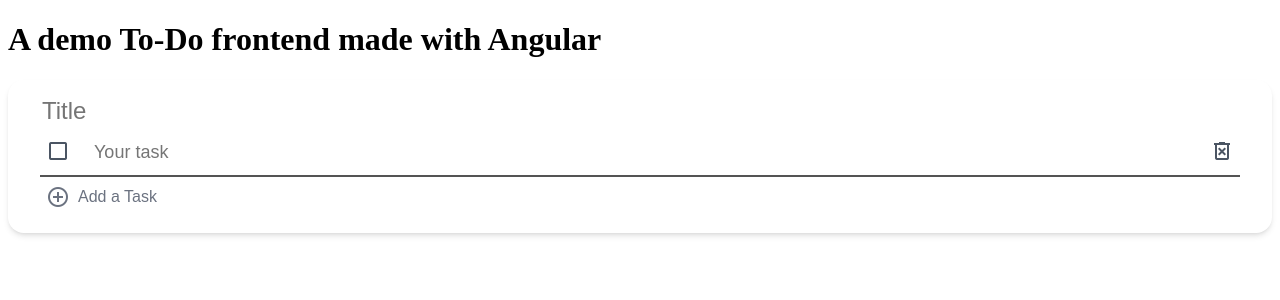
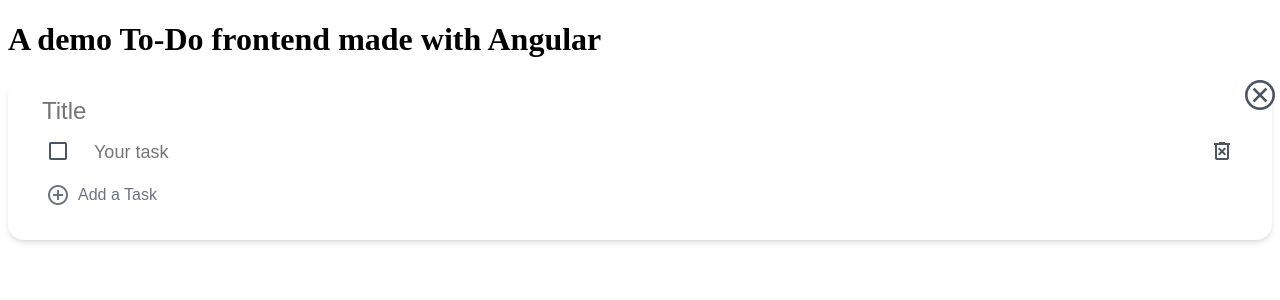
Before and after one commit to Anurav-Garg/angular-todo-demo, an Angular app: page / in a window 1280 px wide. Shown: the top 300 px of the page. Built offline with nearby package versions, Linux system fonts and the light colour scheme.

Commit message:
Add delete card button

```diff
--- a/src/app/todo-card/todo-card.component.css
+++ b/src/app/todo-card/todo-card.component.css
@@ -5,6 +5,8 @@
   padding-right: 2rem;
   padding-top: 1rem;
   padding-bottom: 1rem;
+  position: relative;
+  min-height: 8rem;
 }
 
 .todo-title {
@@ -41,3 +43,28 @@
 .add-task-button:hover {
   color: rgb(0 0 0);
 }
+
+.delete-card-button {
+  position: absolute;
+  top: 0px;
+  right: 0px;
+  margin-top: -0.25rem;
+  margin-right: -0.75rem;
+}
+
+.delete-card-button:hover {
+  color: rgb(239 68 68);
+}
+
+button {
+  border-style: none;
+  background-color: inherit;
+  cursor: pointer;
+  color: rgb(75 85 99);
+  min-width: 0px;
+}
+
+.material-symbols-outlined.md-18 { font-size: 18px; }
+.material-symbols-outlined.md-24 { font-size: 24px; }
+.material-symbols-outlined.md-36 { font-size: 36px; }
+.material-symbols-outlined.md-48 { font-size: 48px; }
--- a/src/app/todo-card/todo-card.component.html
+++ b/src/app/todo-card/todo-card.component.html
@@ -1,4 +1,7 @@
 <div class="todo-card">
+  <button class="delete-card-button" (click)="deleteTodo()">
+    <span class="material-symbols-outlined md-36"> cancel </span>
+  </button>
   <input class="todo-title" [placeholder]="'Title'" size="2" />
   <div class="todo-list">
     <div *ngFor="let todoItem of findUncheckedTasks()">
--- a/src/app/todo-card/todo-card.component.ts
+++ b/src/app/todo-card/todo-card.component.ts
@@ -1,4 +1,4 @@
-import { Component } from '@angular/core';
+import { Component, EventEmitter, Input, Output } from '@angular/core';
 import { TodoItem } from './todoItem';
 
 @Component({
@@ -7,6 +7,10 @@
   styleUrls: ['./todo-card.component.css'],
 })
 export class TodoCardComponent {
+  @Input() id: number = 0;
+
+  @Output() deleteEvent = new EventEmitter<number>();
+
   todoItems: TodoItem[] = [
     {
       id: 0,
@@ -43,4 +47,8 @@
       return todoItem.checked;
     });
   }
+
+  deleteTodo(): void {
+    this.deleteEvent.emit(this.id);
+  }
 }
```
